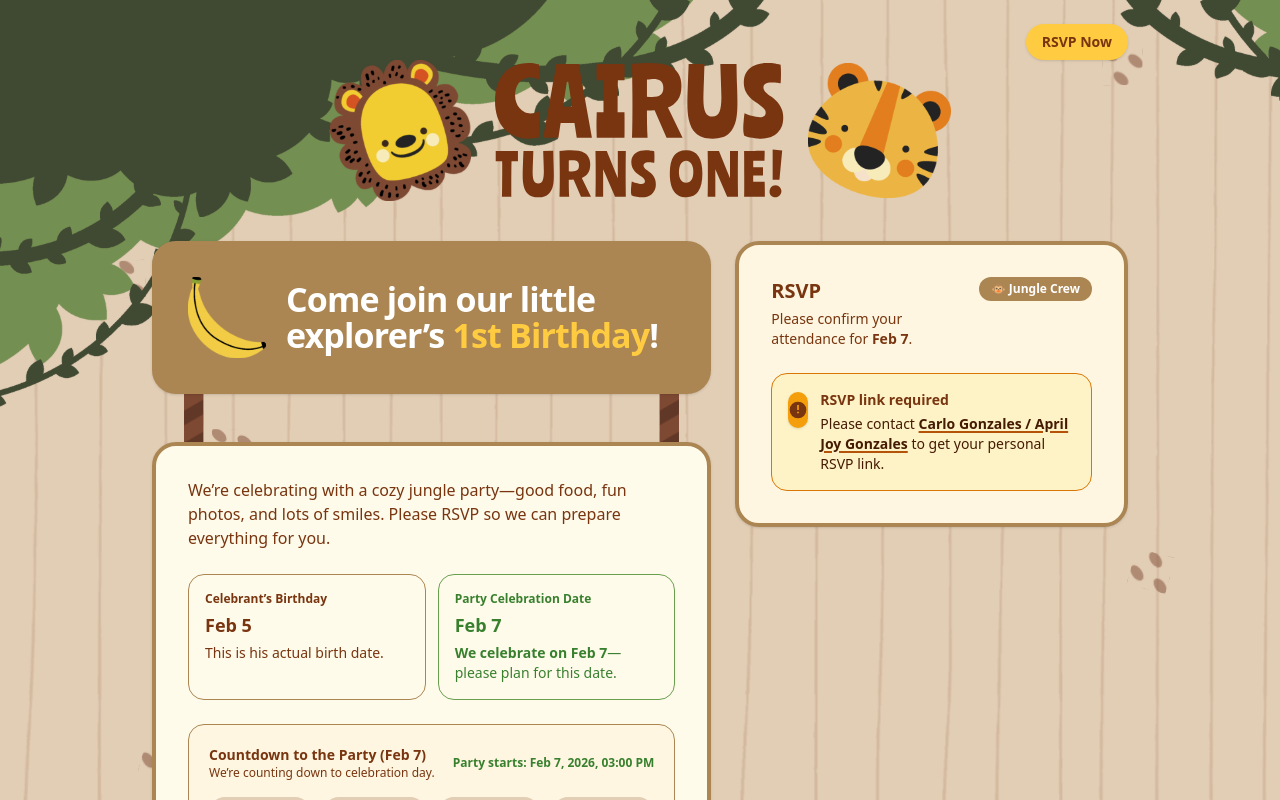
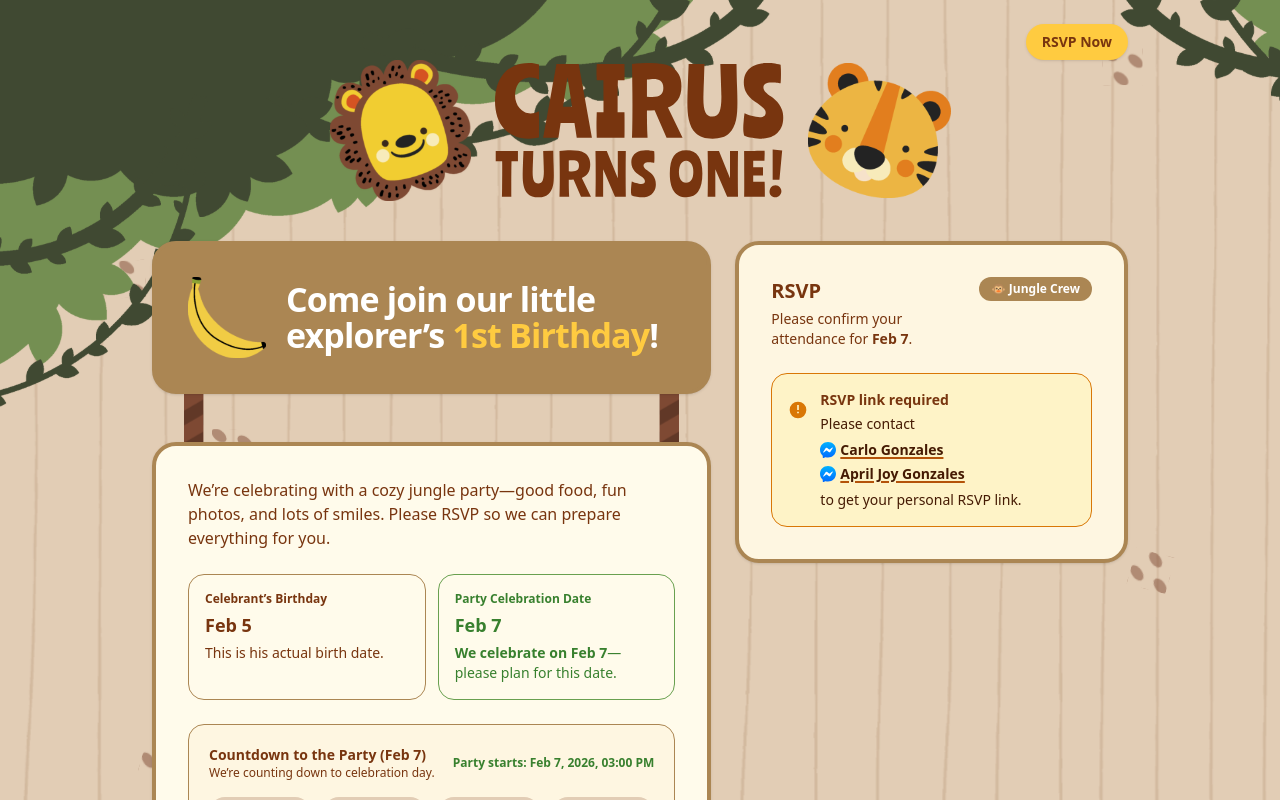
Before and after one commit to carlogonzales/cairus-1st-bday, a Next.js app: page / in a window 1280 px wide. Shown: the top 800 px of the page. Built offline with nearby package versions, Linux system fonts and the light colour scheme.

Commit message:
Add contact with thru Messenger

```diff
--- a/components/main/RsvpPane.jsx
+++ b/components/main/RsvpPane.jsx
@@ -1,6 +1,9 @@
 'use client';
 import {useEffect, useMemo, useState} from "react";
 import invitationsData from "@/assets/data/invitations.json";
+import Link from "next/link";
+import messengerIconImage from "@/assets/images/messenger.svg";
+import Image from "next/image";
 
 const RsvpPane = () => {
   const [attending, setAttending] = useState(true);
@@ -236,7 +239,7 @@ END:VCALENDAR`;
         {noCode && (
           <div className="mt-6 rounded-2xl border border-[#D97706] bg-[#FEF3C7] p-4">
             <div className="flex items-start gap-3">
-              <div className="mt-0.5 grid h-9 w-9 place-items-center rounded-2xl bg-[#F59E0B] text-[#78350F] shadow-sm">
+              <div className="mt-0.5 grid h-9 w-9 place-items-center rounded-2xl text-[#D97706]">
                 <svg
                   xmlns="http://www.w3.org/2000/svg"
                   className="h-5 w-5"
@@ -250,11 +253,47 @@ END:VCALENDAR`;
                 <p className="text-sm font-extrabold text-[#78350F]">
                   RSVP link required
                 </p>
-                <p className="mt-1 text-sm text-[#451A03]">
-                  Please contact{" "}
-                  <span className="font-extrabold underline decoration-[#B45309] decoration-2 underline-offset-2">
-                    Carlo Gonzales / April Joy Gonzales
-                  </span>{" "} to get your personal RSVP link.
+                {/*
+    class="h-4 w-4 text-[#1877F2]"*/}
+                <p className="mt-1 flex flex-wrap items-center gap-2 text-sm text-[#451A03]">
+                  <span>Please contact</span>
+
+                  <span className="inline-flex flex-wrap items-center gap-2 font-extrabold">
+                    <Link
+                      href="https://m.me/carlo.a.gonzales"
+                      target="_blank"
+                      rel="noopener noreferrer"
+                      className="inline-flex items-center gap-1 underline decoration-[#B45309] decoration-2 underline-offset-2 hover:text-[#78350F]"
+                    >
+                      <Image
+                        src={messengerIconImage}
+                        alt=""
+                        height={16}
+                        width={16}
+                        className="align-middle"
+                      />
+                      <span className="leading-none">Carlo Gonzales</span>
+                    </Link>
+
+                    <Link
+                      href="https://m.me/eiipyon"
+                      target="_blank"
+                      rel="noopener noreferrer"
+                      className="inline-flex items-center gap-1 underline decoration-[#B45309] decoration-2 underline-offset-2 hover:text-[#78350F]"
+                    >
+                      <Image
+                        src={messengerIconImage}
+                        alt=""
+                        height={16}
+                        width={16}
+                        className="align-middle"
+                      />
+                      <span className="leading-none">April Joy Gonzales</span>
+                    </Link>
+                  </span>
+
+
+                  <span>to get your personal RSVP link.</span>
                 </p>
               </div>
             </div>
```
Also changed, not shown: assets/images/messenger.svg (added).
